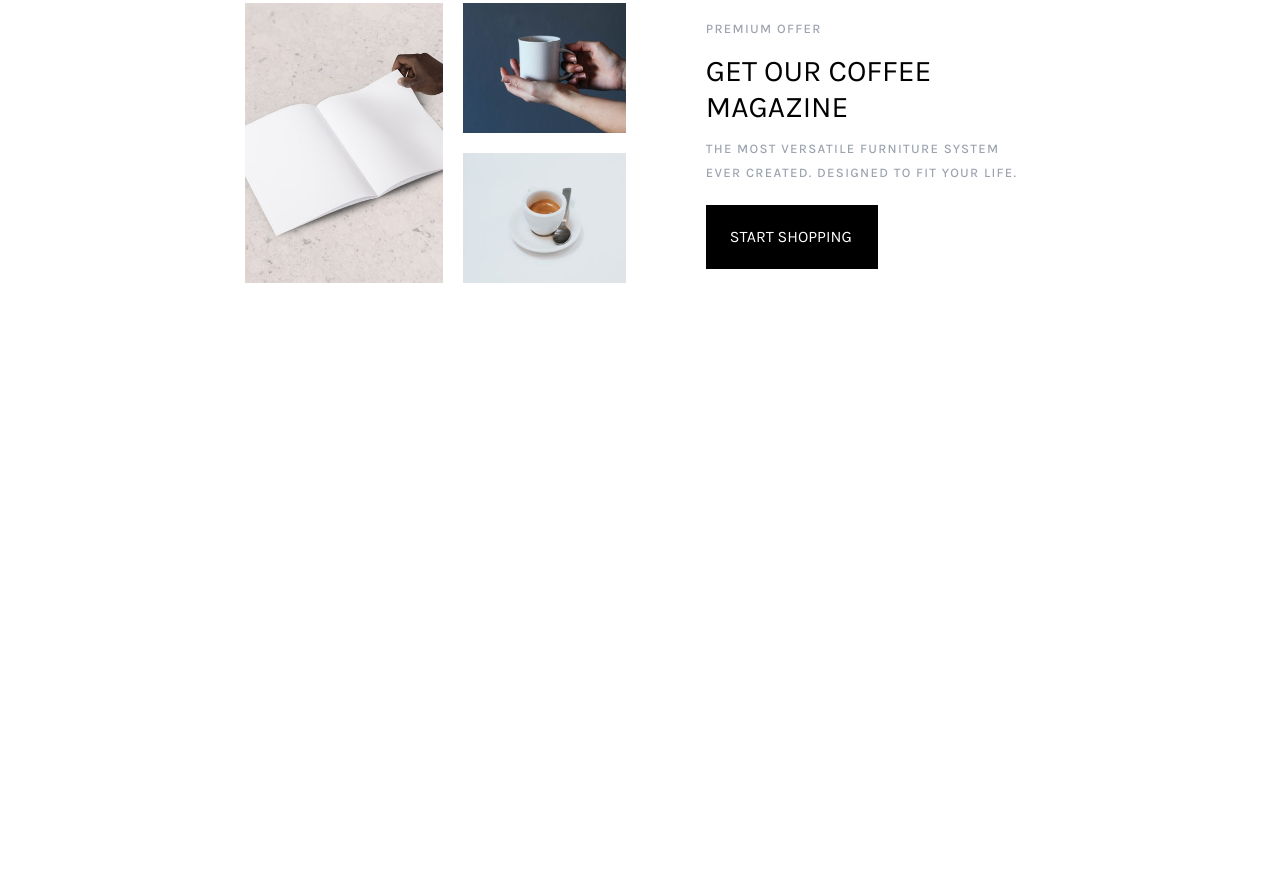
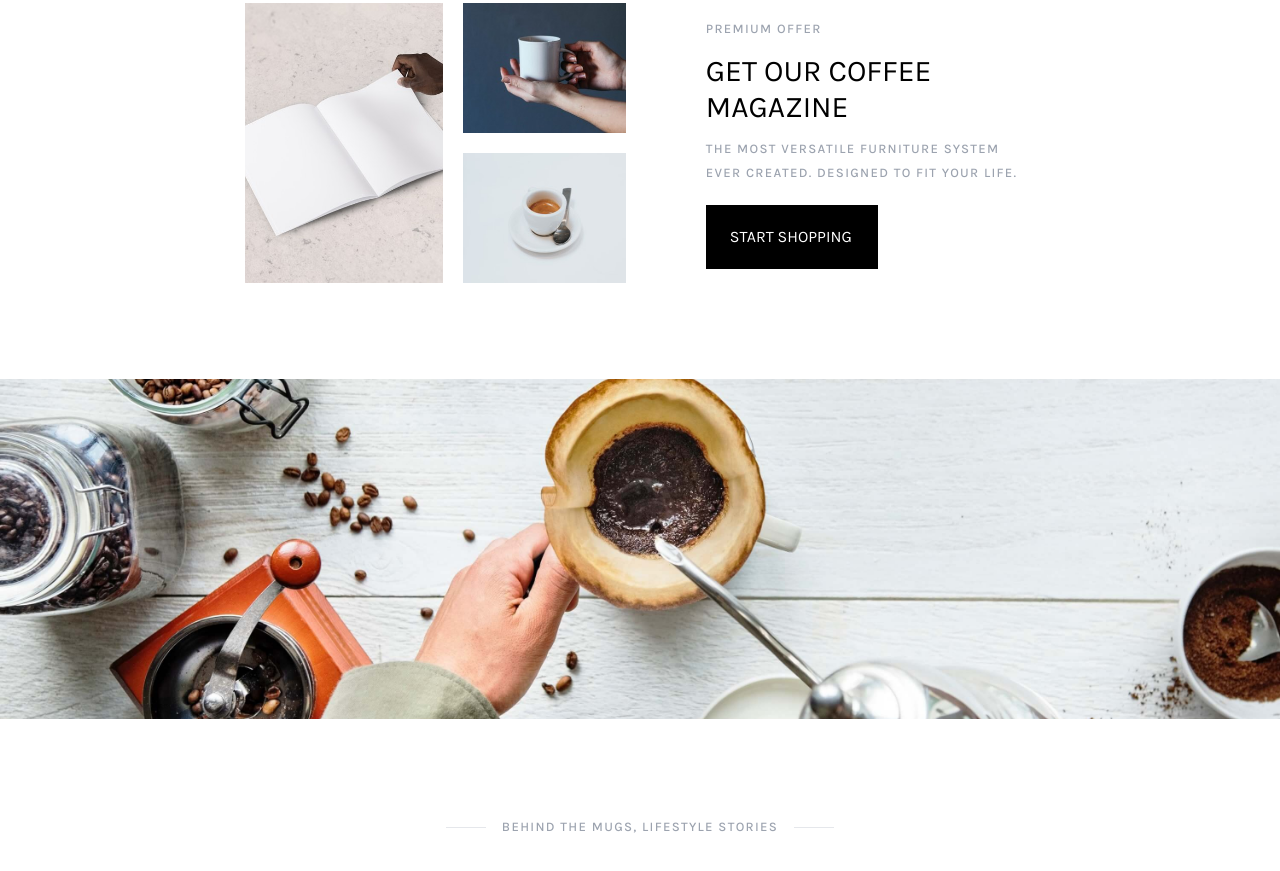
Before and after one commit to Phuy29/tailwind-coffee-style, a website: page public/index.html in a window 1280 px wide. Shown: the part 3843-4714 px from the top of the page. Before the commit the page ends 4222 px from the top, so only its background shows below. Drawn offline with Linux system fonts and the light colour scheme.

Commit message:
bg-parallax section

```diff
--- a/public/index.html
+++ b/public/index.html
@@ -251,7 +251,7 @@
 
             <div class="ct-product-card">
               <div class="h-[400px] sm:h-[380px] bg-[url('./img/pro-5.jpg')] bg-cover bg-no-repeat bg-center">
-                <a href="">
+                <a href="#">
                   <div
                     class="w-full h-full hover:bg-gray-900 hover:bg-opacity-10 hoverlg:transition-all hoverlg:ease-in-out hoverlg:duration-400 relative group">
                     <div
@@ -382,6 +382,23 @@
           </div>
         </div>
 
+
+        <!-- bg-parallax -->
+        <section
+          class="bg-parallax bg-[url('./img/bg-parallax.jpg')] bg-cover bg-no-repeat bg-center h-[340px] mb-24 bg-fixed w-[100vw] relative left-[calc(-50vw+50%)]">
+
+        </section>
+
+        <!-- lifestyle-stories -->
+        <div class="flex justify-center items-center mb-24">
+          <div class="w-10 h-px bg-gray-200"></div>
+          <div class="uppercase mx-4 tracking-widest text-gray-400 font-medium text-[13px]">
+            BEHIND THE MUGS, LIFESTYLE STORIES
+          </div>
+          <div class="w-10 h-px bg-gray-200"></div>
+        </div>
+
+        <div class="h-[1000px]"></div>
       </main>
       <footer></footer>
     </div>
```
Also changed, not shown: public/img/bg-parallax.jpg (added), public/output.css.
